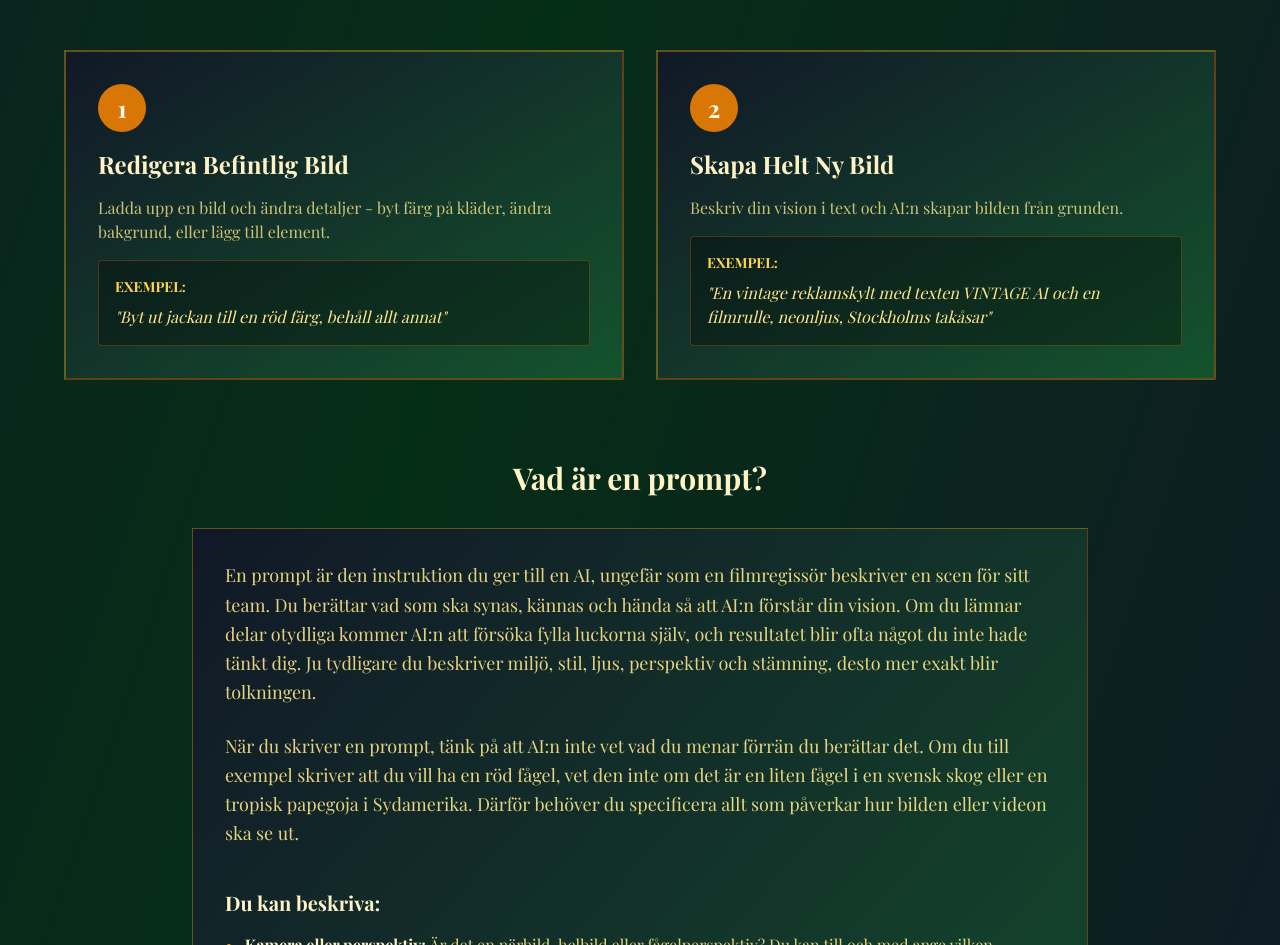
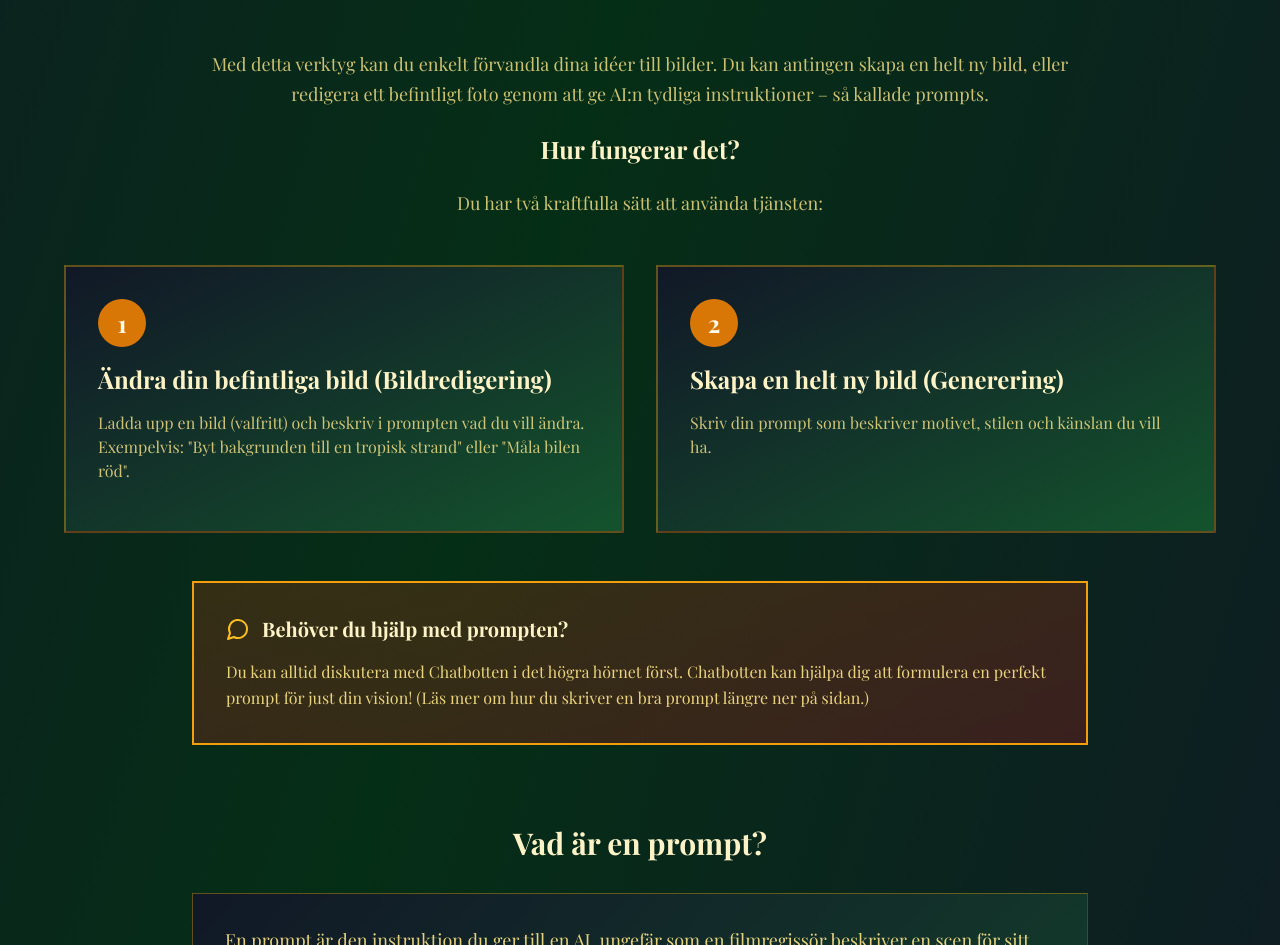
Before and after one commit to phvd4gxd85-tech/time-lens-studio, a React (Vite) app: page / in a window 1280 px wide. Shown: the part 7002-7947 px from the top of the page. Built offline with nearby package versions, Linux system fonts and the light colour scheme; the HTML template or start-up script is replaced by a standard one.

Commit message:
Update image generation text

```diff
--- a/src/pages/Home.tsx
+++ b/src/pages/Home.tsx
@@ -1,4 +1,4 @@
-import { Upload, Film, Sparkles, Video, Lightbulb, Zap, Download, Camera } from 'lucide-react';
+import { Upload, Film, Sparkles, Video, Lightbulb, Zap, Download, Camera, MessageCircle } from 'lucide-react';
 import { useToast } from '@/hooks/use-toast';
 import { supabase } from '@/integrations/supabase/client';
 import { useState, useEffect } from 'react';
@@ -782,52 +782,64 @@ const Home = () => {
               </h3>
             </div>
 
+            <div className="max-w-4xl mx-auto mb-12">
+              <p className="text-center text-amber-200/80 mb-6 text-lg leading-relaxed">
+                {language === 'sv'
+                  ? 'Med detta verktyg kan du enkelt förvandla dina idéer till bilder. Du kan antingen skapa en helt ny bild, eller redigera ett befintligt foto genom att ge AI:n tydliga instruktioner – så kallade prompts.'
+                  : 'With this tool, you can easily transform your ideas into images. You can either create a brand new image or edit an existing photo by giving the AI clear instructions – so-called prompts.'}
+              </p>
+
+              <h4 className="text-2xl font-bold text-amber-100 mb-6 text-center">
+                {language === 'sv' ? 'Hur fungerar det?' : 'How does it work?'}
+              </h4>
+
+              <p className="text-center text-amber-200/80 mb-8 text-lg">
+                {language === 'sv'
+                  ? 'Du har två kraftfulla sätt att använda tjänsten:'
+                  : 'You have two powerful ways to use the service:'}
+              </p>
+            </div>
+
             <div className="grid md:grid-cols-2 gap-8 mb-12">
               {/* Option 1: Edit existing */}
               <div className="bg-gradient-to-br from-gray-900 to-green-900 p-8 border-2 border-amber-600/40 rounded-lg">
                 <div className="w-12 h-12 bg-amber-600 rounded-full flex items-center justify-center text-2xl font-bold mb-4">1</div>
                 <h4 className="text-2xl font-bold text-amber-100 mb-4">
-                  {language === 'sv' ? 'Redigera Befintlig Bild' : 'Edit Existing Image'}
+                  {language === 'sv' ? 'Ändra din befintliga bild (Bildredigering)' : 'Edit Your Existing Image (Image Editing)'}
                 </h4>
                 <p className="text-amber-200/80 mb-4">
                   {language === 'sv'
-                    ? 'Ladda upp en bild och ändra detaljer - byt färg på kläder, ändra bakgrund, eller lägg till element.'
-                    : 'Upload an image and change details - change clothing colors, alter background, or add elements.'}
+                    ? 'Ladda upp en bild (valfritt) och beskriv i prompten vad du vill ändra. Exempelvis: "Byt bakgrunden till en tropisk strand" eller "Måla bilen röd".'
+                    : 'Upload an image (optional) and describe in the prompt what you want to change. For example: "Change the background to a tropical beach" or "Paint the car red".'}
                 </p>
-                <div className="bg-black/30 p-4 rounded border border-amber-600/30">
-                  <p className="text-amber-300 text-sm font-bold mb-2">
-                    {language === 'sv' ? 'EXEMPEL:' : 'EXAMPLE:'}
-                  </p>
-                  <p className="text-amber-200 italic">
-                    "{language === 'sv'
-                      ? 'Byt ut jackan till en röd färg, behåll allt annat'
-                      : 'Change the jacket to red color, keep everything else'}"
-                  </p>
-                </div>
               </div>
 
               {/* Option 2: Create from scratch */}
               <div className="bg-gradient-to-br from-gray-900 to-green-900 p-8 border-2 border-amber-600/40 rounded-lg">
                 <div className="w-12 h-12 bg-amber-600 rounded-full flex items-center justify-center text-2xl font-bold mb-4">2</div>
                 <h4 className="text-2xl font-bold text-amber-100 mb-4">
-                  {language === 'sv' ? 'Skapa Helt Ny Bild' : 'Create Brand New Image'}
+                  {language === 'sv' ? 'Skapa en helt ny bild (Generering)' : 'Create a Brand New Image (Generation)'}
                 </h4>
                 <p className="text-amber-200/80 mb-4">
                   {language === 'sv'
-                    ? 'Beskriv din vision i text och AI:n skapar bilden från grunden.'
-                    : 'Describe your vision in text and AI creates the image from scratch.'}
+                    ? 'Skriv din prompt som beskriver motivet, stilen och känslan du vill ha.'
+                    : 'Write your prompt describing the subject, style, and feeling you want.'}
                 </p>
-                <div className="bg-black/30 p-4 rounded border border-amber-600/30">
-                  <p className="text-amber-300 text-sm font-bold mb-2">
-                    {language === 'sv' ? 'EXEMPEL:' : 'EXAMPLE:'}
-                  </p>
-                  <p className="text-amber-200 italic">
-                    "{language === 'sv'
-                      ? 'En vintage reklamskylt med texten VINTAGE AI och en filmrulle, neonljus, Stockholms takåsar'
-                      : 'A vintage sign with text VINTAGE AI and a film reel, neon lights, Stockholm rooftops'}"
-                  </p>
-                </div>
               </div>
+            </div>
+
+            <div className="max-w-4xl mx-auto bg-gradient-to-br from-amber-900/40 to-red-900/40 p-8 border-2 border-amber-500 rounded-lg">
+              <div className="flex items-center gap-3 mb-4">
+                <MessageCircle className="w-6 h-6 text-amber-400" />
+                <h4 className="text-xl font-bold text-amber-100">
+                  {language === 'sv' ? 'Behöver du hjälp med prompten?' : 'Need help with your prompt?'}
+                </h4>
+              </div>
+              <p className="text-amber-200/90 leading-relaxed">
+                {language === 'sv'
+                  ? 'Du kan alltid diskutera med Chatbotten i det högra hörnet först. Chatbotten kan hjälpa dig att formulera en perfekt prompt för just din vision! (Läs mer om hur du skriver en bra prompt längre ner på sidan.)'
+                  : 'You can always discuss with the Chatbot in the right corner first. The Chatbot can help you formulate a perfect prompt for your specific vision! (Read more about how to write a good prompt further down the page.)'}
+              </p>
             </div>
           </div>
 
```
